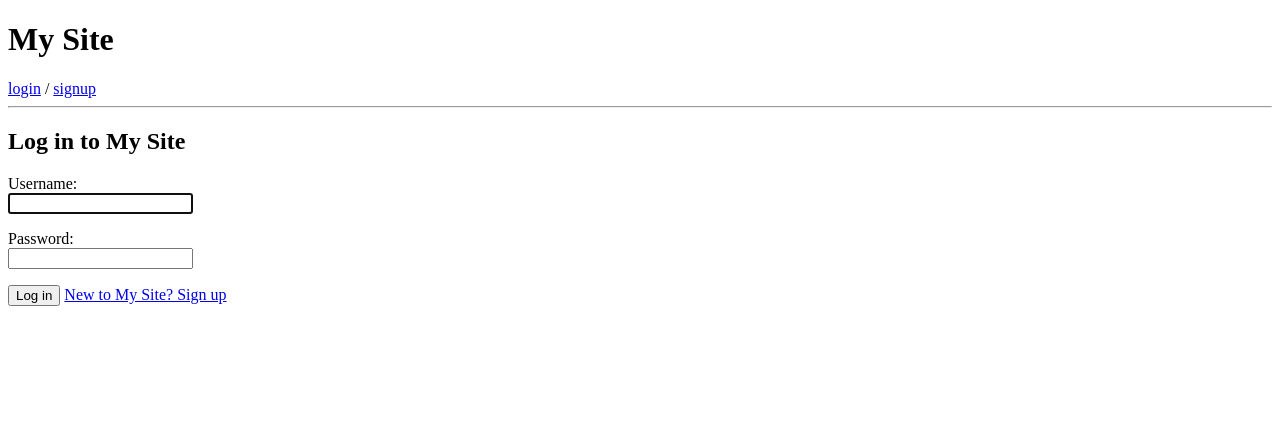
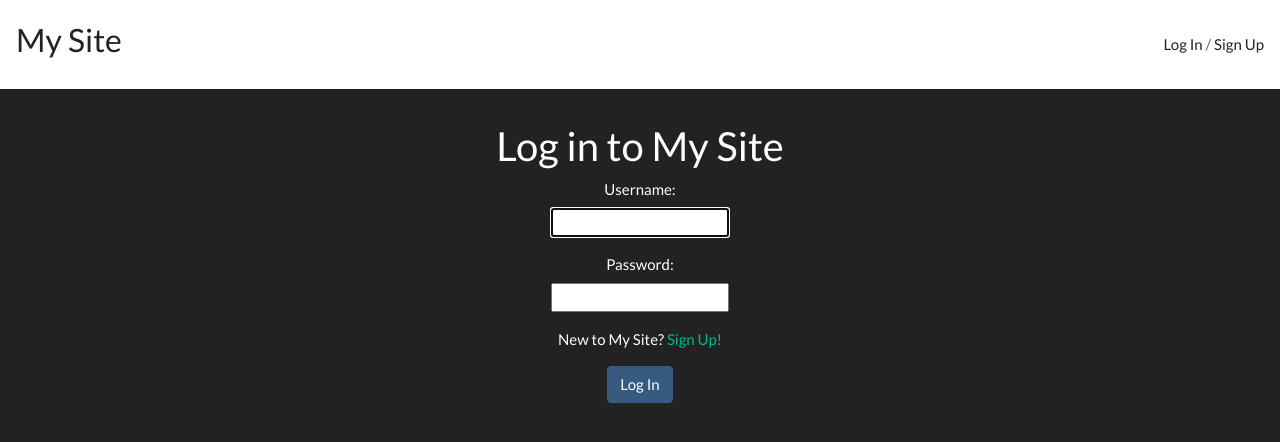
Before and after one commit to MassylTaleb/GTI619_Lab5, a Django app: page /Lab5/login/ in a window 1280 px wide. Shown: the top 442 px of the page. Run offline with Django 3.2, Linux system fonts and the light colour scheme; some libraries are stand-ins or nearby versions.

Commit message:
premier jet

```diff
--- a/GTI619/GTI619/settings.py
+++ b/GTI619/GTI619/settings.py
@@ -34,10 +34,7 @@ INSTALLED_APPS = [
     'django.contrib.auth',
     'django.contrib.contenttypes',
     'django.contrib.sessions',
-    'django.contrib.messages',
-    'django.contrib.staticfiles',
-    'frontend',
-    'rest_framework'
+    'django.contrib.messages'
 ]
 
 EMAIL_BACKEND = 'django.core.mail.backends.smtp.EmailBackend'
--- a/GTI619/GTI619/urls.py
+++ b/GTI619/GTI619/urls.py
@@ -1,11 +1,9 @@
-
 from django.contrib import admin
 from django.urls import path
 from django.conf.urls import url, include
 
-
 urlpatterns = [
-    #path('', include('frontend.urls')),
+    # path('', include('frontend.urls')),
     path('Lab5/', include('Lab5.urls')),
     path('admin/', admin.site.urls),
     path(r'session_security/', include('session_security.urls')),
--- a/GTI619/Lab5/templates/base.html
+++ b/GTI619/Lab5/templates/base.html
@@ -2,18 +2,42 @@
 <html lang="en">
   <head>
     <meta charset="utf-8">
-    <title>{% block title %}GTI619 Lab5{% endblock %}</title>
+    <link rel="stylesheet" href="https://bootswatch.com/4/darkly/bootstrap.min.css">
+    <title>{% block title %}GTI619 - Lab5{% endblock %}</title>
   </head>
   <body>
     <header>
-      <h1>My Site</h1>
       {% if user.is_authenticated %}
-        <a href="{% url 'logout' %}">logout</a> |
-        <a href="{% url 'params' %}">params</a> |
-        <a href="{% url 'allCA' %}">clients d'affaire</a> |
-        <a href="{% url 'allCR' %}">clients résidentiels</a>
+        <nav class="navbar navbar-expand-lg navbar-light bg-white">
+          <a class="navbar-brand" href="{% url 'home' %}"><h3>My Site</h3></a>
+          <div class="collapse navbar-collapse" id="navbarText">
+              <ul class="navbar-nav mr-auto">
+                  <li class="nav-item active">
+                    <a class="nav-link" href="{% url 'params' %}">Params</a><span class="sr-only">(current)</span>
+                  </li>
+                  <li class="nav-item">
+                      <a class="nav-link" href="{% url 'allCA' %}">Clients d'affaire</a>
+                  </li>
+                  <li class="nav-item">
+                      <a class="nav-link" href="{% url 'allCR' %}">Clients résidentiels</a>
+                  </li>
+              </ul>
+              <span class="navbar-text">
+                  <a href="{% url 'logout' %}">Log Out</a>
+              </span>
+          </div>
+        </nav>
       {% else %}
-        <a href="{% url 'login' %}">login</a> / <a href="{% url 'signup' %}">signup</a>
+        <nav class="navbar navbar-expand-lg navbar-light bg-white">
+          <a class="navbar-brand" href="{% url 'home' %}"><h3>My Site</h3></a>
+          <div class="collapse navbar-collapse" id="navbarText">
+              <ul class="navbar-nav mr-auto">
+              </ul>
+              <span class="navbar-text">
+                  <a href="{% url 'login' %}">Log In</a> / <a href="{% url 'signup' %}">Sign Up</a>
+              </span>
+          </div>
+        </nav>
       {% endif %}
       <hr>
     </header>
@@ -21,5 +45,8 @@
       {% block content %}
       {% endblock %}
     </main>
+    <script src="https://code.jquery.com/jquery-3.4.1.slim.min.js" integrity="sha384-J6qa4849blE2+poT4WnyKhv5vZF5SrPo0iEjwBvKU7imGFAV0wwj1yYfoRSJoZ+n" crossorigin="anonymous"></script>
+    <script src="https://cdn.jsdelivr.net/npm/popper.js@1.16.0/dist/umd/popper.min.js" integrity="sha384-Q6E9RHvbIyZFJoft+2mJbHaEWldlvI9IOYy5n3zV9zzTtmI3UksdQRVvoxMfooAo" crossorigin="anonymous"></script>
+    <script src="https://stackpath.bootstrapcdn.com/bootstrap/4.4.1/js/bootstrap.min.js" integrity="sha384-wfSDF2E50Y2D1uUdj0O3uMBJnjuUD4Ih7YwaYd1iqfktj0Uod8GCExl3Og8ifwB6" crossorigin="anonymous"></script>
   </body>
 </html>
--- a/GTI619/Lab5/templates/login.html
+++ b/GTI619/Lab5/templates/login.html
@@ -1,10 +1,12 @@
 {% extends 'base.html' %}
 
 {% block content %}
+  <div class="container text-center">
       <h2>Log in to My Site</h2>
       {% if form.errors %}
         <p style="color: red">Your username and password didn't match. Please try again.</p>
       {% endif %}
+      <div class="row justify-content-center">
           <form method="post">
               {% csrf_token %}
               <input type="hidden" name="next" value="{{ next }}" />
@@ -20,7 +22,31 @@
                   {% endif %}
                 </p>
               {% endfor %}
-    <button type="submit">Log in</button>
-    <a href="{% url 'signup' %}">New to My Site? Sign up</a>
+              <p>New to My Site? <a href="{% url 'signup' %}">Sign Up!</a></p>
+              <button type="submit" class="btn btn-primary">Log In</button>
           </form>
+      </div>
+  </div>
 {% endblock %}
+<!--  <h2>Log in to My Site</h2>-->
+<!--  {% if form.errors %}-->
+<!--    <p style="color: red">Your username and password didn't match. Please try again.</p>-->
+<!--  {% endif %}-->
+<!--  <form method="post">-->
+<!--    {% csrf_token %}-->
+<!--    <input type="hidden" name="next" value="{{ next }}" />-->
+<!--    {% for field in form %}-->
+<!--      <p>-->
+<!--        {{ field.label_tag }}<br>-->
+<!--        {{ field }}<br>-->
+<!--        {% for error in field.errors %}-->
+<!--          <p style="color: red">{{ error }}</p>-->
+<!--        {% endfor %}-->
+<!--        {% if field.help_text %}-->
+<!--          <p><small style="color: grey">{{ field.help_text }}</small></p>-->
+<!--        {% endif %}-->
+<!--      </p>-->
+<!--    {% endfor %}-->
+<!--    <button type="submit">Log in</button>-->
+<!--    <a href="{% url 'signup' %}">New to My Site? Sign up</a>-->
+<!--  </form>-->
--- a/GTI619/Lab5/urls.py
+++ b/GTI619/Lab5/urls.py
@@ -4,7 +4,6 @@ from django.contrib.auth.views import LoginView
 from django.contrib.auth.views import LogoutView
 from . import views
 from .views import ActivateAccount
-from rest_framework import routers
 
 
 urlpatterns = [
```
Also changed, not shown: GTI619/db.sqlite3. Lines whose indentation alone changed are shown as unchanged.
